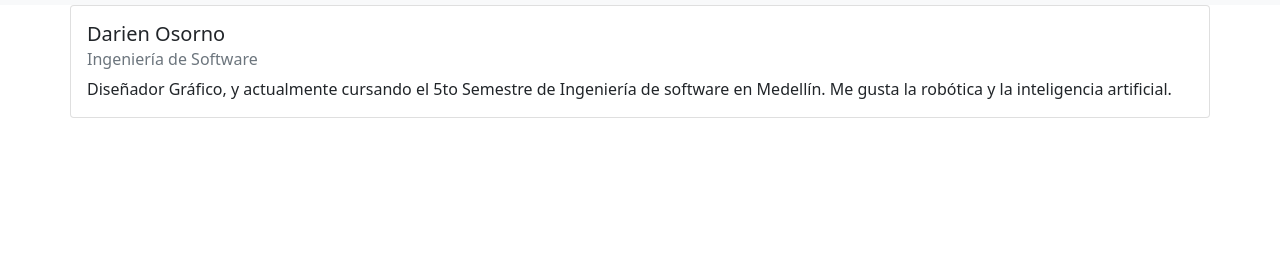
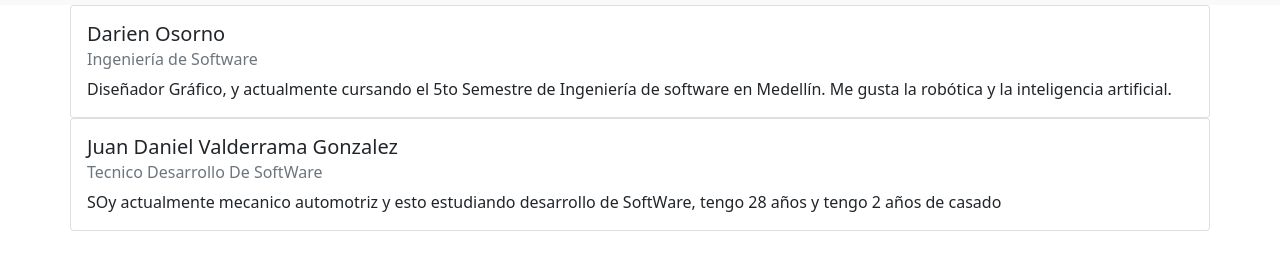
Before and after one commit to darien-o/presentacionG2-DarienOsorno, a plain HTML site: page index.html in a window 1280 px wide. Shown: the part 45-312 px from the top of the page. Drawn offline with nearby package versions, Linux system fonts and the light colour scheme.

Commit message:
Juan Daniel Valderrama

```diff
--- a/index.html
+++ b/index.html
@@ -30,6 +30,16 @@
         </div>
       </div>
 
+      <div class="row card 12">
+        <div class="card-body">
+          <h5 class="card-title">Juan Daniel Valderrama Gonzalez</h5>
+          <h6 class="card-subtitle mb-2 text-muted">Tecnico Desarrollo De SoftWare</h6>
+          <p class="card-text">
+            SOy actualmente mecanico automotriz y esto estudiando desarrollo de SoftWare, tengo 28 años y tengo 2 años de casado
+          </p>
+        </div>
+      </div>
+
 
       <!-- Linea final, no ingresar nada debajo de esto. -->
     </div>
```
